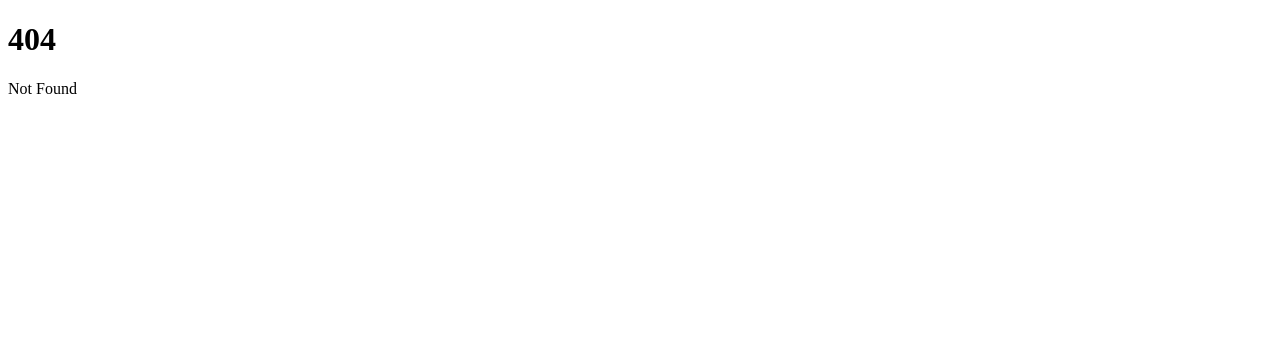
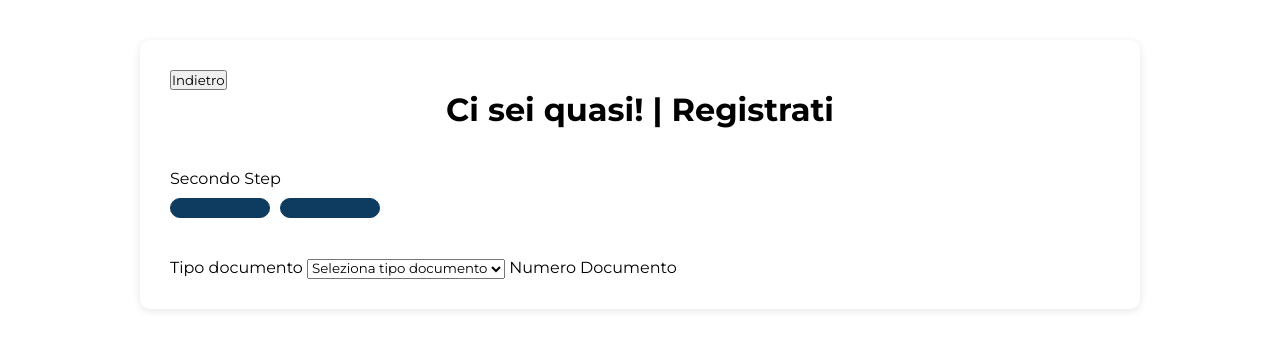
Before and after one commit to bryanuppolo-del/my-app, a SvelteKit app: page /register/step2 in a window 1280 px wide. Before the commit this address had no page. Shown: the top 350 px of the page. Built offline with nearby package versions, Linux system fonts and the light colour scheme.

Commit message:
mid commit

```diff
--- a/src/routes/+layout.svelte
+++ b/src/routes/+layout.svelte
@@ -8,17 +8,5 @@
 	<link rel="icon" href={favicon} />
 </svelte:head>
 
-<style>
-
-    @import url('https://fonts.googleapis.com/css2?family=Montserrat:ital,wght@0,100..900;1,100..900&display=swap');
-
-    *{
-        margin: 0;
-        padding: 0;
-        box-sizing: border-box;
-        font-family: 'Montserrat', sans-serif;
-    }
-
-</style>
 
 {@render children?.()}
--- /dev/null
+++ b/src/routes/register/step2/+page.svelte
@@ -0,0 +1,167 @@
+<script lang="ts">
+  import { goto } from "$app/navigation";
+  import { error } from "@sveltejs/kit";
+  import { onMount } from "svelte";
+
+    // Dati Form //
+
+    let document_type: string = "";
+    let document_number: string = "";
+    let errorDocumento: string = ""
+
+    let userData: any = null;
+
+    onMount(() => {
+        const data = localStorage.getItem("userData");
+        if (data) {
+            userData = JSON.parse(data);
+        }
+    });
+
+    // Validator documenti //
+
+    function validaDocumento() {
+        if (!document_type) {
+            errorDocumento = "Seleziona un tipo di documento";
+            return
+        }
+
+        if (!document_number) {
+            errorDocumento = "Inserisci il numero del documento";
+            return
+        }
+
+        switch (document_type) {
+            case "carta_identita":
+                if (!/^[A-Z0_9]{9}$/i.test(document_number)) {
+                    errorDocumento = "Il numero è errato";
+                    return
+                }
+                break;
+
+            case "passaporto" :
+                if (!/^[A-Z]{2}[0-9]{7}$/i.test(document_number)) {
+                    errorDocumento = "Il numero del passaporto è errato";
+                    return
+                }
+                break;
+
+            case "patente" :
+                if (!/^[A-Z0-9]{10}$/i.test(document_number)) {
+                    errorDocumento = "il numero della patente è errato";
+                    return
+                }
+                break;
+
+            default:
+                errorDocumento = "Tipo di documento non valido";
+                return;
+        }
+        errorDocumento = "";
+    }
+
+    // Prossimo step //
+
+    function prossimoStep(e: Event) {
+        e.preventDefault();
+        validaDocumento();
+
+        if (!errorDocumento) {
+            const newUserData = {
+                ...userData,
+                documento: {
+                     tipo: document_type,
+                   numero: document_number
+                }
+            };
+
+            localStorage.setItem("userData", JSON.stringify(newUserData));
+
+            goto("/register/summery")
+        }
+    }
+
+    // Back Button //
+
+    function goBack() {
+        history.back();
+    }
+</script>
+
+    <head>
+        <link href='https://unpkg.com/boxicons@2.1.4/css/boxicons.min.css' rel='stylesheet'>
+    </head>
+
+    <div class="container">
+
+        <button class="back-btn" on:click={goBack}>Indietro</button>
+
+        <h1>Ci sei quasi! | <span>Registrati</span></h1>
+
+        <div>
+            Secondo Step
+            <div class="stepper">
+                <div class="step active"></div>
+                <div class="step active"></div>
+            </div>
+        </div>
+
+        <form on:submit|preventDefault={prossimoStep}>
+            <label for="document_type">
+                Tipo documento
+                <select bind:value={document_type}>
+                    <option value="">Seleziona tipo documento</option>
+                    <option value="carta_identita">Carta d'identità</option>
+                    <option value="passaporto">Passaporto</option>
+                    <option value="patente">Patente</option>
+                </select>
+            </label>
+
+            <label for="document_number">
+                Numero Documento
+            </label>
+        </form>
+    </div>
+
+<style>
+     @import url('https://fonts.googleapis.com/css2?family=Montserrat:ital,wght@0,100..900;1,100..900&display=swap');
+
+    *{
+        margin: 0;
+        padding: 0;
+        box-sizing: border-box;
+        font-family: 'Montserrat', sans-serif;
+    }
+
+    .container{
+        max-width: 1000px;
+        margin: 40px auto;
+        background: white;
+        padding: 30px;
+        border-radius: 10px;
+        box-shadow: 0 2px 8px rgba(0, 0, 0, 0.1);
+    }
+
+    h1{
+        text-align: center;
+        margin-bottom: 40px;
+    }
+
+    .stepper{
+        display: flex;
+    }
+
+    .step{
+        width: 100px;
+        height: 20px;
+        border: 1px solid #0D3C60;
+        margin-right: 10px;
+        margin-bottom: 40px;
+        margin-top: 10px;
+        border-radius: 10px;
+    }
+
+    .active{
+        background: #0D3C60;
+    }
+</style>
```
Also changed, not shown: src/routes/+page.svelte (+14 -4 lines), src/routes/register/step1/+page.svelte (renamed from src/routes/register/+page.svelte, +7 -1 lines).
